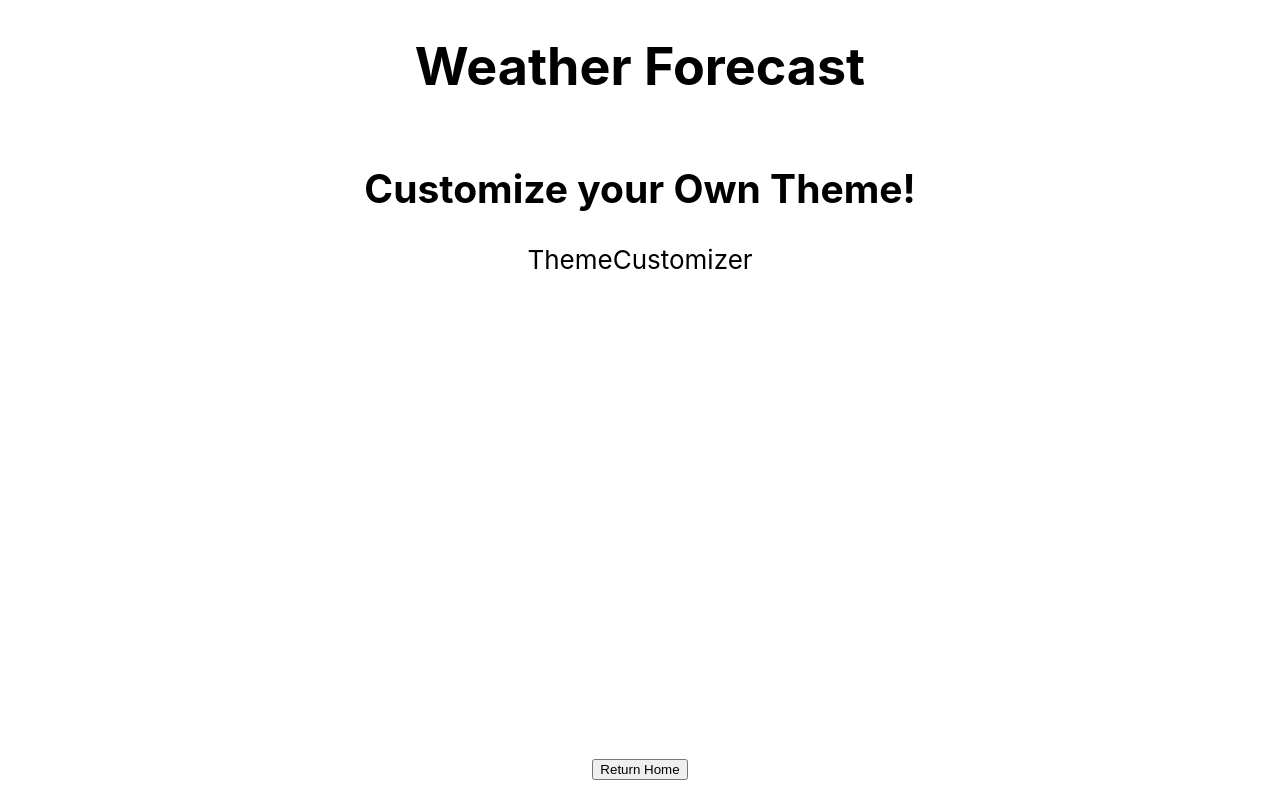
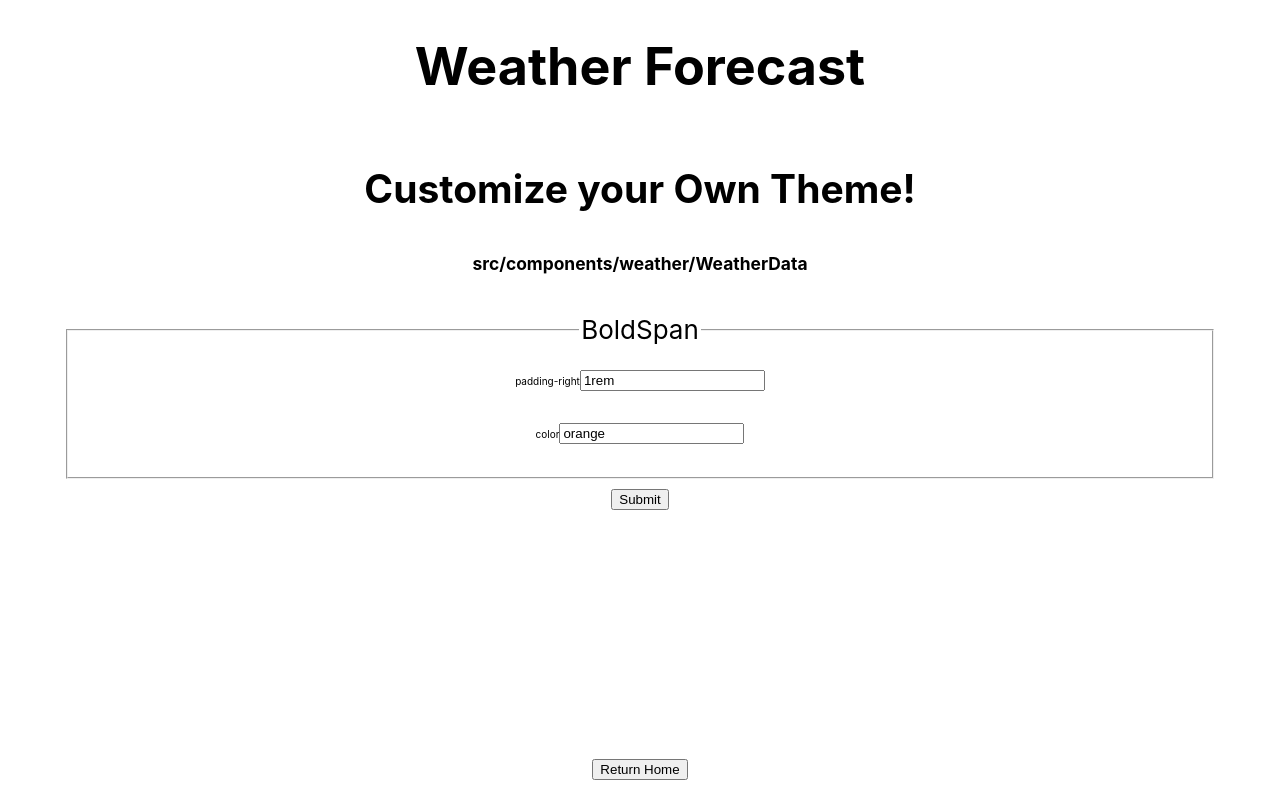
Before and after one commit to irackson/weather-forecast, a React (Create React App) app: page /settings in a window 1280 px wide. Built offline with nearby package versions, Linux system fonts and the light colour scheme.

Commit message:
custom theme form init

```diff
--- a/package.json
+++ b/package.json
@@ -8,6 +8,7 @@
         "@testing-library/user-event": "^12.1.10",
         "react": "^17.0.2",
         "react-dom": "^17.0.2",
+        "react-hook-form": "^7.3.5",
         "react-is": "^17.0.2",
         "react-router-dom": "^5.2.0",
         "react-scripts": "4.0.3",
--- a/src/components/user/ThemeCustomizer.js
+++ b/src/components/user/ThemeCustomizer.js
@@ -1,12 +1,73 @@
 import { StyleContext } from 'App';
 import { useContext } from 'react';
+import { useForm, useFieldArray } from 'react-hook-form';
+
+import styled from 'styled-components';
+
+const Div = styled.div`
+    display: flex;
+    justify-content: center;
+    align-items: center;
+    padding: 1rem;
+
+    > label {
+        font-size: 10px;
+    }
+`;
 
 function ThemeCustomizer(props) {
     const { styles, themes, updateThemeSelection } = useContext(StyleContext);
+    const {
+        register,
+        handleSubmit,
+        watch,
+        formState: { errors },
+    } = useForm();
+    const onSubmit = (data) => {
+        console.log(data);
+    };
+
+    // console.log(watch('userPreferences'));
+
+    const propertyKeys = Object.keys(
+        styles[0].customizableComponents[0]
+    ).filter((e) => e !== 'name');
+
+    // console.log(propertyKeys);
 
     return (
         <>
-            <div>ThemeCustomizer</div>
+            <form onSubmit={handleSubmit(onSubmit)}>
+                <section>
+                    <div>
+                        <h6>{styles[0].path}</h6>
+                        <fieldset
+                            name={styles[0].customizableComponents[0].name}
+                        >
+                            <legend>
+                                {styles[0].customizableComponents[0].name}
+                            </legend>
+
+                            {Object.keys(styles[0].customizableComponents[0])
+                                .filter((e) => e !== 'name')
+                                .map((comp) => (
+                                    <>
+                                        <Div>
+                                            <label htmlFor={comp}>{comp}</label>
+                                            <input
+                                                defaultValue={`${styles[0].customizableComponents[0][comp].userPreference}`}
+                                                {...register(
+                                                    `${styles[0].path}.${styles[0].customizableComponents[0].name}.${comp}`
+                                                )}
+                                            ></input>
+                                        </Div>
+                                    </>
+                                ))}
+                        </fieldset>
+                    </div>
+                </section>
+                <input type="submit" />
+            </form>
         </>
     );
 }
--- a/src/components/weather/WeatherData.js
+++ b/src/components/weather/WeatherData.js
@@ -3,7 +3,7 @@ import { useContext } from 'react';
 import { getStyledCommands } from 'utils/theme-helper';
 import styled from 'styled-components';
 
-const relativePath = 'src/components/weather/WeatherData.js';
+const relativePath = 'src/components/weather/WeatherData';
 const styledComponentNames = ['BoldSpan', 'P'];
 
 const BoldSpan = styled.span`
--- a/src/components/weather/WeatherIcon.js
+++ b/src/components/weather/WeatherIcon.js
@@ -3,7 +3,7 @@ import { useContext } from 'react';
 import styled from 'styled-components';
 import { getStyledCommands } from 'utils/theme-helper';
 
-const relativePath = 'src/components/weather/WeatherIcon.js';
+const relativePath = 'src/components/weather/WeatherIcon';
 const styledComponentNames = ['Icon', 'MySection'];
 
 const Icon = styled.img`
--- a/src/context/styleSeed.js
+++ b/src/context/styleSeed.js
@@ -1,6 +1,6 @@
 const styleSeed = [
     {
-        path: 'src/components/weather/WeatherData.js',
+        path: 'src/components/weather/WeatherData',
         customizableComponents: [
             {
                 name: 'BoldSpan',
@@ -33,7 +33,7 @@ const styleSeed = [
         ],
     },
     {
-        path: 'src/components/weather/WeatherIcon.js',
+        path: 'src/components/weather/WeatherIcon',
         customizableComponents: [
             {
                 name: 'Icon',
--- a/src/utils/theme-helper.js
+++ b/src/utils/theme-helper.js
@@ -5,7 +5,7 @@
 // TODO: in each file that uses this util
 //! declare variables (ex...)
 //* in each component file
-// const relativePath = 'src/components/weather/WeatherIcon.js';
+// const relativePath = 'src/components/weather/WeatherIcon';
 //* add each styled component (with props) in the file to this array
 // const styledComponentNames = ['Icon', 'MySection'];
 //* instantiate an empty object for each (with props)
```
Also changed, not shown: 2 other files (tests, documents, lock files or other folders).
